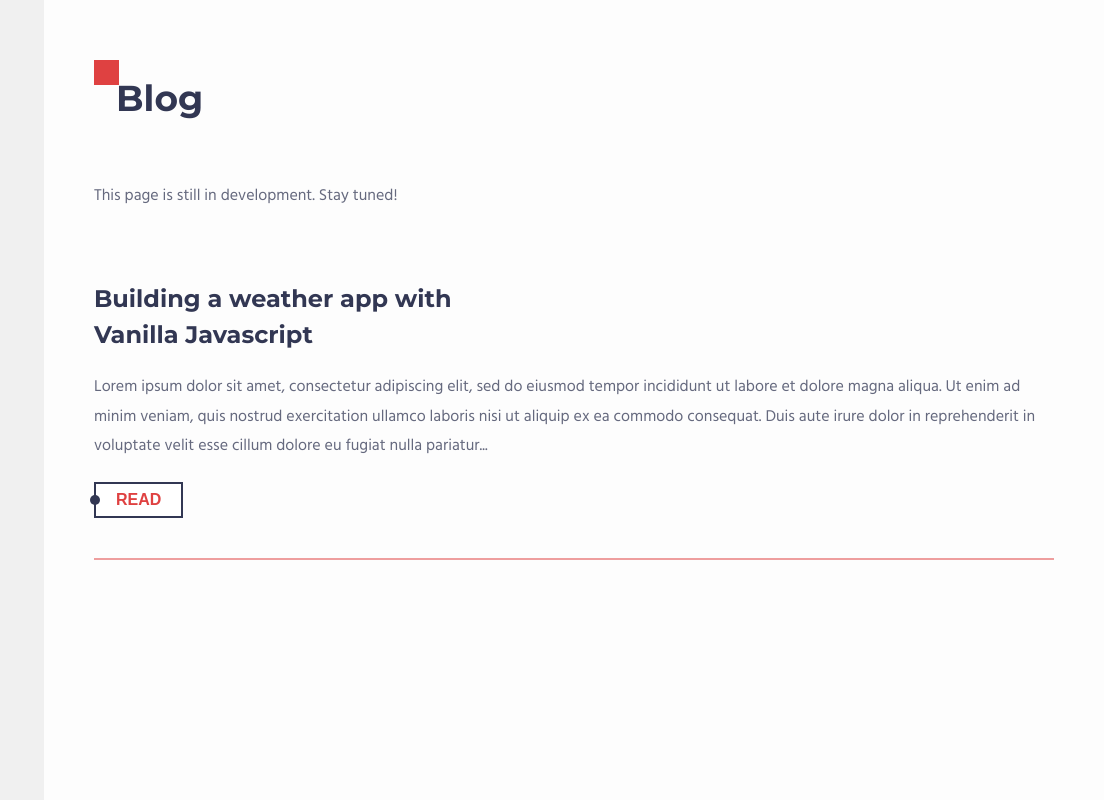
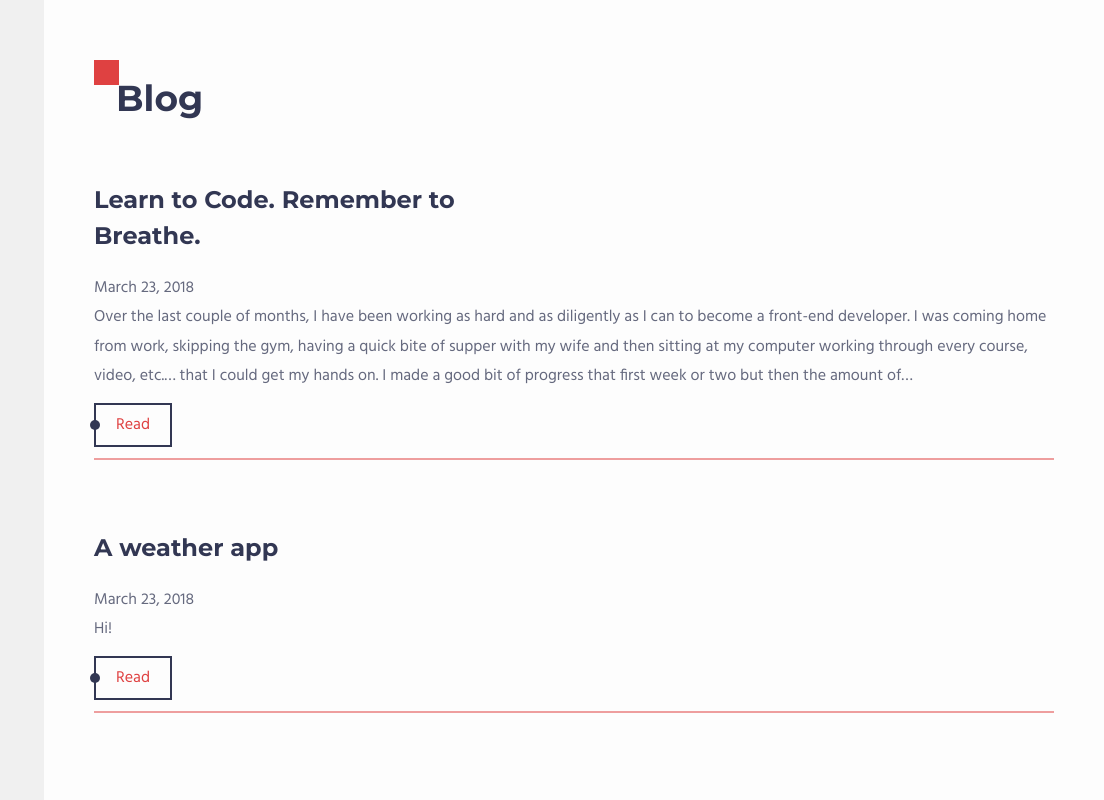
Before and after one commit to drewclem/drewclem.github.io, a Gatsby site: page /blog in a window 1280 px wide. Shown: the full height of the page, 176-1280 px from the left. Built offline with nearby package versions, Linux system fonts and the light colour scheme; Gatsby itself is replaced by a stand-in of ours.

Commit message:
SO CLOSE!

```diff
--- /dev/null
+++ b/src/components/blogRoll.js
@@ -0,0 +1,49 @@
+import React, {Component} from 'react'
+import { Link, graphql, StaticQuery } from 'gatsby'
+
+class BlogRoll extends Component {
+  render(){
+    const {data} = this.props
+    const {edges: posts} = data.allMarkdownRemark
+
+    return(
+      <div>
+        { posts &&
+            posts.map(({node: post}) => (
+              <div className='article'>
+                <h3>{post.frontmatter.title}</h3>
+                <p><small>{post.frontmatter.publishdate}</small></p>
+                <p style={{
+                  marginBottom: 20
+                }}>{post.excerpt}</p>
+                <Link className='btn-blue' to={post.frontmatter.path}>Read</Link>
+              </div>
+            ))
+        }
+      </div>
+    )
+  }
+}
+
+export default () => (
+  <StaticQuery
+    query = {graphql `
+      query BlogRollQuery {
+        allMarkdownRemark{
+          edges{
+            node{
+              excerpt(pruneLength: 400)
+              id
+              frontmatter{
+                title
+                publishdate
+                path
+              }
+            }
+          }
+        }
+      }
+    `}
+    render = {(data, count) => <BlogRoll data={data} count={count} />}
+  />
+)
--- a/src/pages/blog.js
+++ b/src/pages/blog.js
@@ -1,29 +1,19 @@
-import React from "react"
-//import { Link } from "gatsby"
+import React, {Component} from "react"
 import Layout from "../components/layout"
 import SEO from "../components/seo"
+import BlogRoll from '../components/blogRoll'
 
-const Blog = () => (
+class Blog extends Component {
+  render(){
+    return(
       <Layout>
-
         <SEO title="Blog" />
         <div className='interior-anchor'></div>
-
         <h1 className="page-title">Blog</h1>
-  <p>This page is still in development. Stay tuned!</p>
-
-    <div className='article'>
-
-      <h3>Building a weather app with Vanilla Javascript</h3>
-
-      <p style={{
-        marginBottom: 20
-      }}>Lorem ipsum dolor sit amet, consectetur adipiscing elit, sed do eiusmod tempor incididunt ut labore et dolore magna aliqua. Ut enim ad minim veniam, quis nostrud exercitation ullamco laboris nisi ut aliquip ex ea commodo consequat. Duis aute irure dolor in reprehenderit in voluptate velit esse cillum dolore eu fugiat nulla pariatur...</p>
-
-      <button className='btn-blue'>Read</button>
-    </div>
-
+        <BlogRoll />
       </Layout>
     )
+  }
+}
 
 export default Blog
```
Lines whose indentation alone changed are shown as unchanged.
